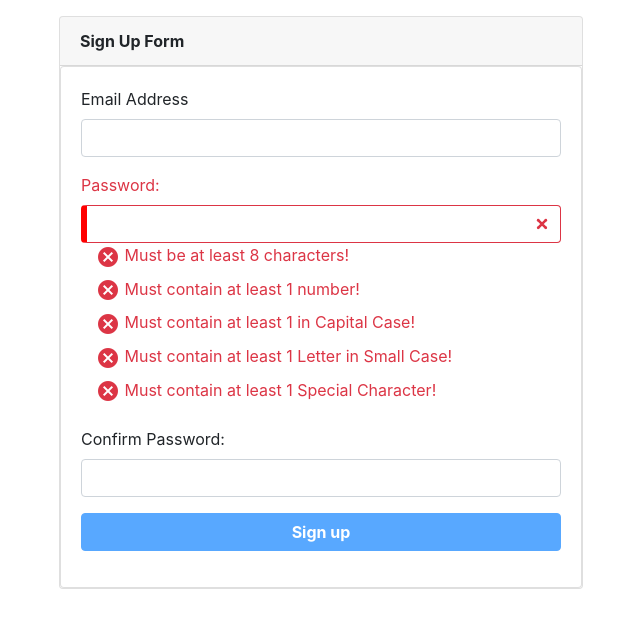
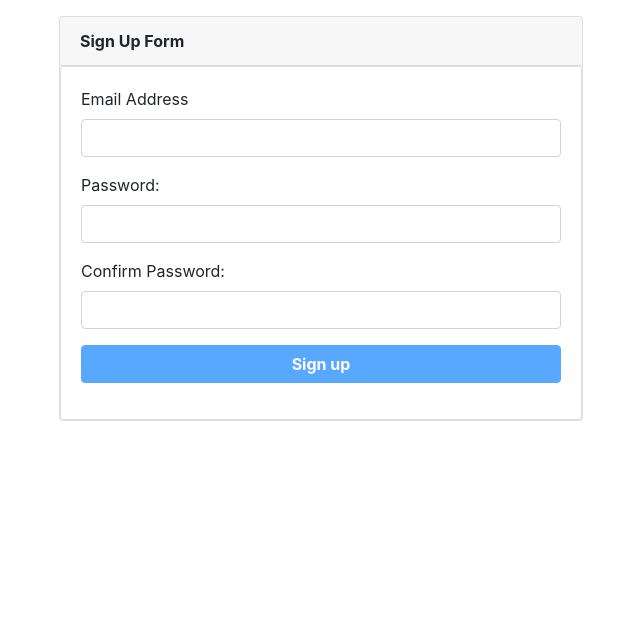
Before and after one commit to helderscrolls/password-validation-exemple, an Angular app: page /form in a window 1280 px wide. Shown: the top 628 px of the page, without its empty margins (319-959 px from the left). Built offline with nearby package versions, Linux system fonts and the light colour scheme.

Commit message:
added touched/dirty validator to show/hide error on password

```diff
--- a/src/app/components/signup-form/signup-form.component.html
+++ b/src/app/components/signup-form/signup-form.component.html
@@ -22,12 +22,13 @@
           </div>
           <div class="form-group">
             <label for="password"
-              [ngClass]="formSignup.controls['password'].invalid ? 'text-danger' : ''">Password:</label>
+              [ngClass]="formSignup.controls['password'].invalid && formSignup.get('password').touched ? 'text-danger' : ''">Password:</label>
             <input id="password" formControlName="password" type="password" class="form-control"
-              [ngClass]="formSignup.controls['password'].invalid ? 'is-invalid' : ''">
-            <!-- <label class="text-danger col" *ngIf="formSignup.controls['password'].hasError('required')">
+              [ngClass]="formSignup.controls['password'].invalid && formSignup.get('password').touched ? 'is-invalid' : ''">
+            <label class="text-danger col" *ngIf="formSignup.controls['password'].hasError('required') && formSignup.get('password').touched">
               Password is Required!
-            </label> -->
+            </label>
+            <div *ngIf="formSignup.controls['password'].dirty">
               <label class="col"
                 [ngClass]="formSignup.controls['password'].hasError('required') || formSignup.controls['password'].hasError('minlength') ? 'text-danger' : 'text-success'">
                 <i class="material-icons">{{ formSignup.controls['password'].hasError('required') ||
@@ -64,13 +65,15 @@
                 Must contain at least 1 Special Character!
               </label>
             </div>
+          </div>
           <div class="form-group">
             <label for="confirmPassword"
               [ngClass]="formSignup.controls['confirmPassword'].invalid && formSignup.get('confirmPassword').touched || formSignup.controls['confirmPassword'].hasError('noPasswordMatch') ? 'text-danger' : ''">Confirm
               Password:</label>
             <input id="confirmPassword" formControlName="confirmPassword" type="password" class="form-control"
               [ngClass]="formSignup.controls['confirmPassword'].invalid && formSignup.get('confirmPassword').touched || formSignup.controls['confirmPassword'].hasError('noPasswordMatch') ? 'is-invalid' : ''">
-            <label class="text-danger" *ngIf="formSignup.controls['confirmPassword'].hasError('required') && formSignup.get('confirmPassword').touched">
+            <label class="text-danger"
+              *ngIf="formSignup.controls['confirmPassword'].hasError('required') && formSignup.get('confirmPassword').touched">
               Password is Required!
             </label>
             <label class="text-danger" *ngIf="formSignup.controls['confirmPassword'].hasError('noPasswordMatch')">
@@ -78,7 +81,8 @@
             </label>
           </div>
           <div class="form-group">
-            <button [disabled]="formSignup.invalid" type="submit" class="btn btn-primary btn-block font-weight-bold">Sign
+            <button [disabled]="formSignup.invalid" type="submit"
+              class="btn btn-primary btn-block font-weight-bold">Sign
               up</button>
           </div>
         </form>
```
Lines whose indentation alone changed are shown as unchanged.
